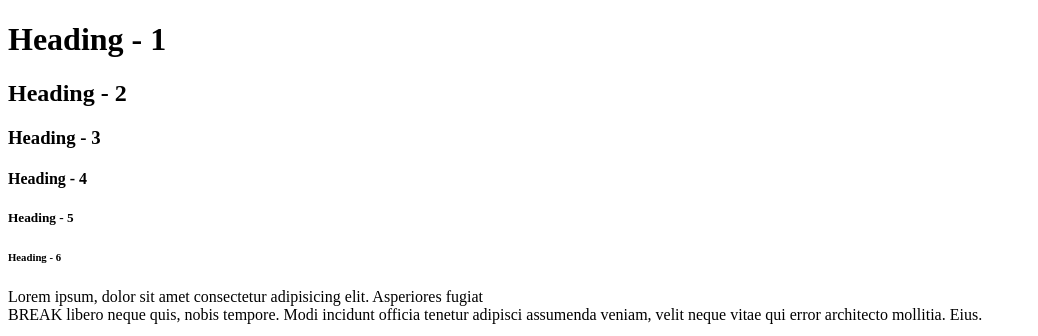
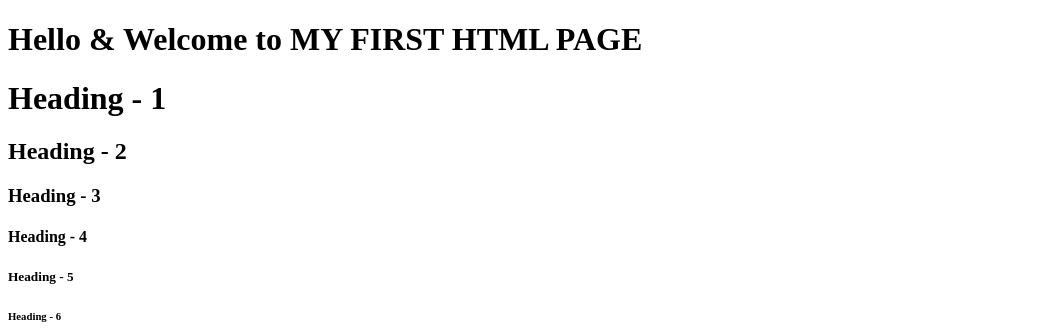
Before and after one commit to ashoklaus/myfirstpage.github.io, a plain HTML site: page index.html in a window 1280 px wide. Shown: the top 336 px of the page, without its empty margins (0-1038 px from the left). Drawn offline with Linux system fonts and the light colour scheme.

Commit message:
Update index.html

```diff
--- a/index.html
+++ b/index.html
@@ -7,6 +7,7 @@
     <title>My First HTML Page</title>
 </head>
 <body>
+    <h1> Hello & Welcome to MY FIRST HTML PAGE </h1>
     <h1 class="heading">Heading - 1</h1>
     <h2>Heading - 2</h2>
     <h3>Heading - 3</h3>
```
